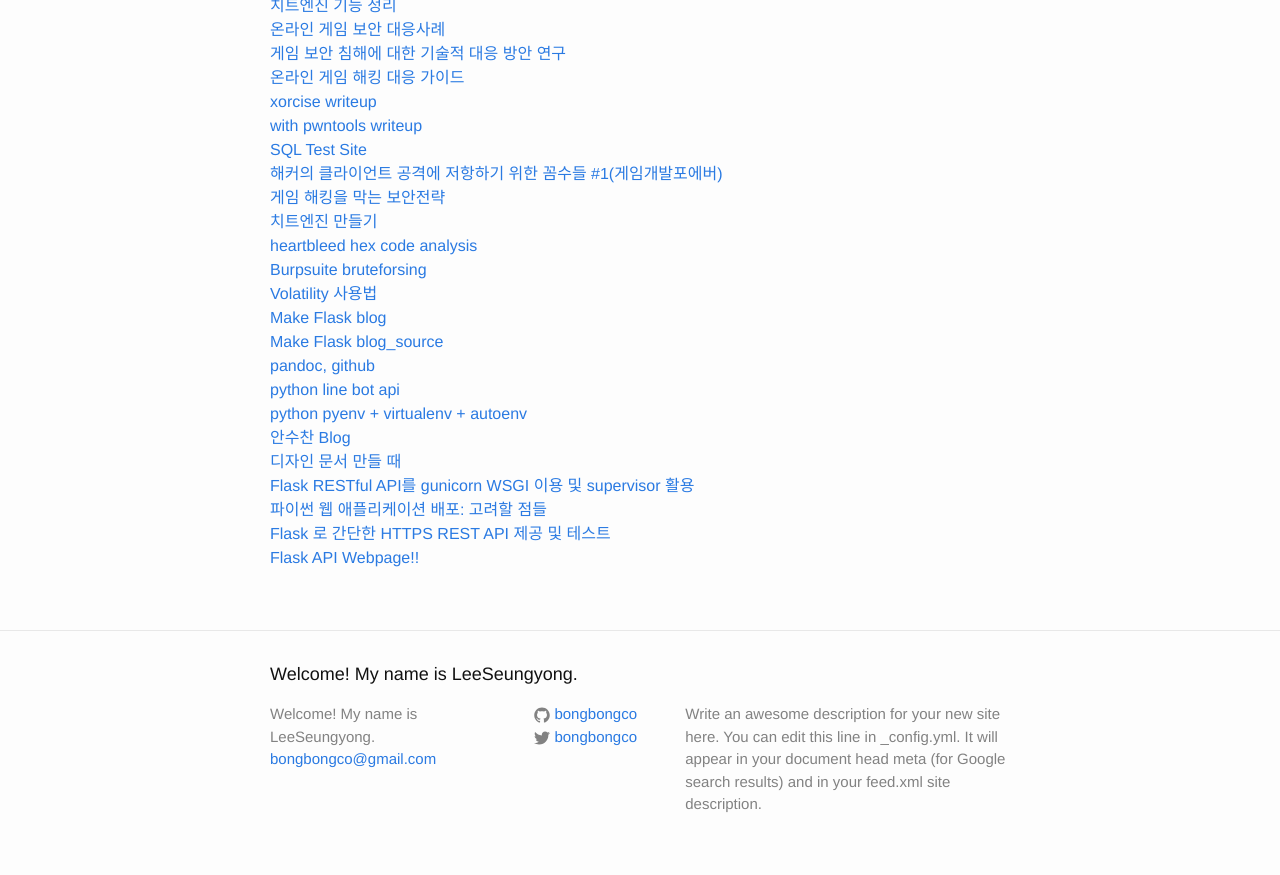
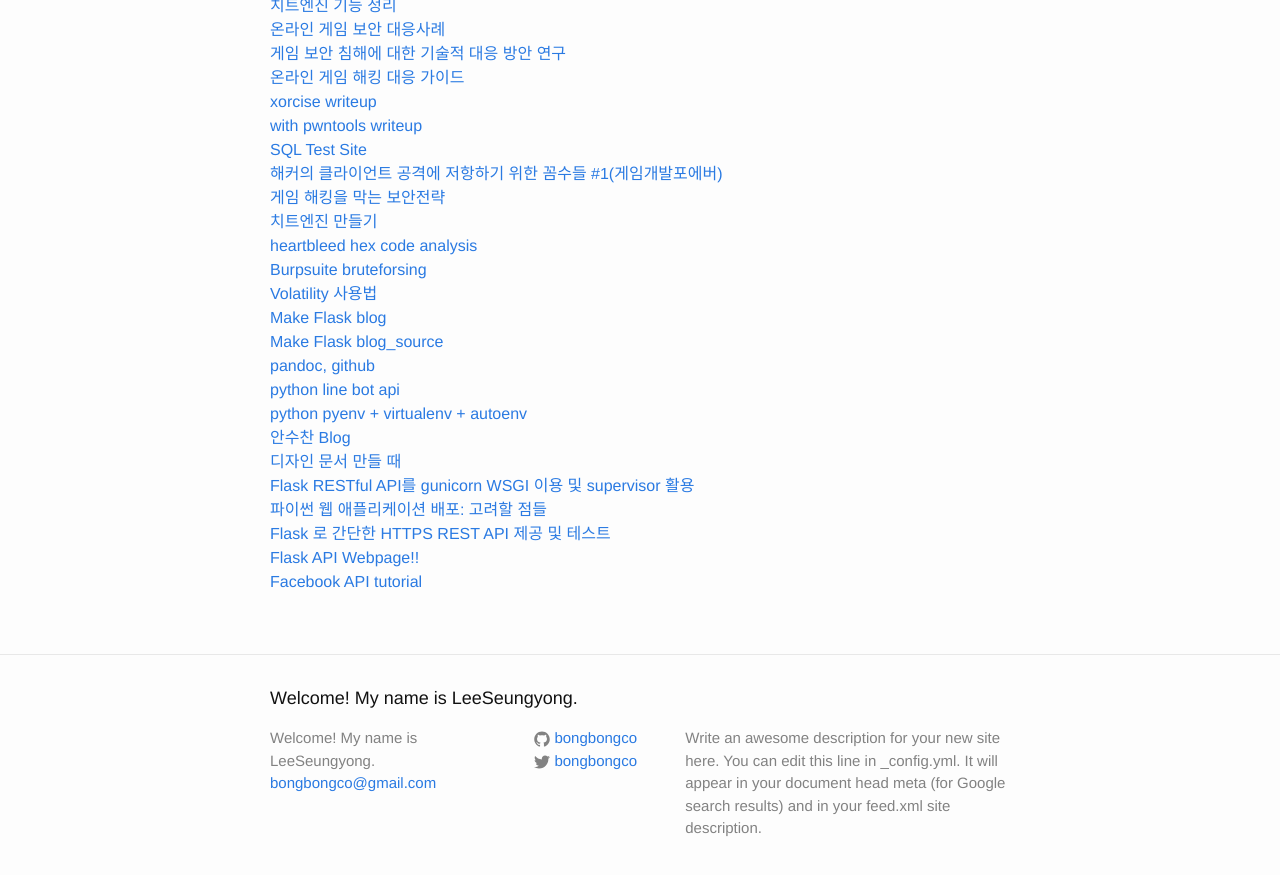
Before and after one commit to LktProgrammer/bongbongco.github.io, a Jekyll site: the page built from _posts/2016-07-22-Website-List.markdown, in a window 1280 px wide and 900 px high, scrolled down 1382 px. Shown: the top 875 px of the window. Built offline with Jekyll 4.4.1, drawn with Linux system fonts in a browser that asks for light colours.

Commit message:
Update 2016-07-22-Website-List.markdown

```diff
--- a/_posts/2016-07-22-Website-List.markdown
+++ b/_posts/2016-07-22-Website-List.markdown
@@ -76,3 +76,4 @@ title: 참고할 웹 사이트들.
 [파이썬 웹 애플리케이션 배포: 고려할 점들](http://blog.sapzil.org/2014/09/21/python-web-app-deploy/)
 [Flask 로 간단한 HTTPS REST API 제공 및 테스트](http://mcchae.egloos.com/11143246)
 [Flask API Webpage!!](http://www.flaskapi.org/)
+[Facebook API tutorial](http://nodotcom.org/python-facebook-tutorial.html)
```
